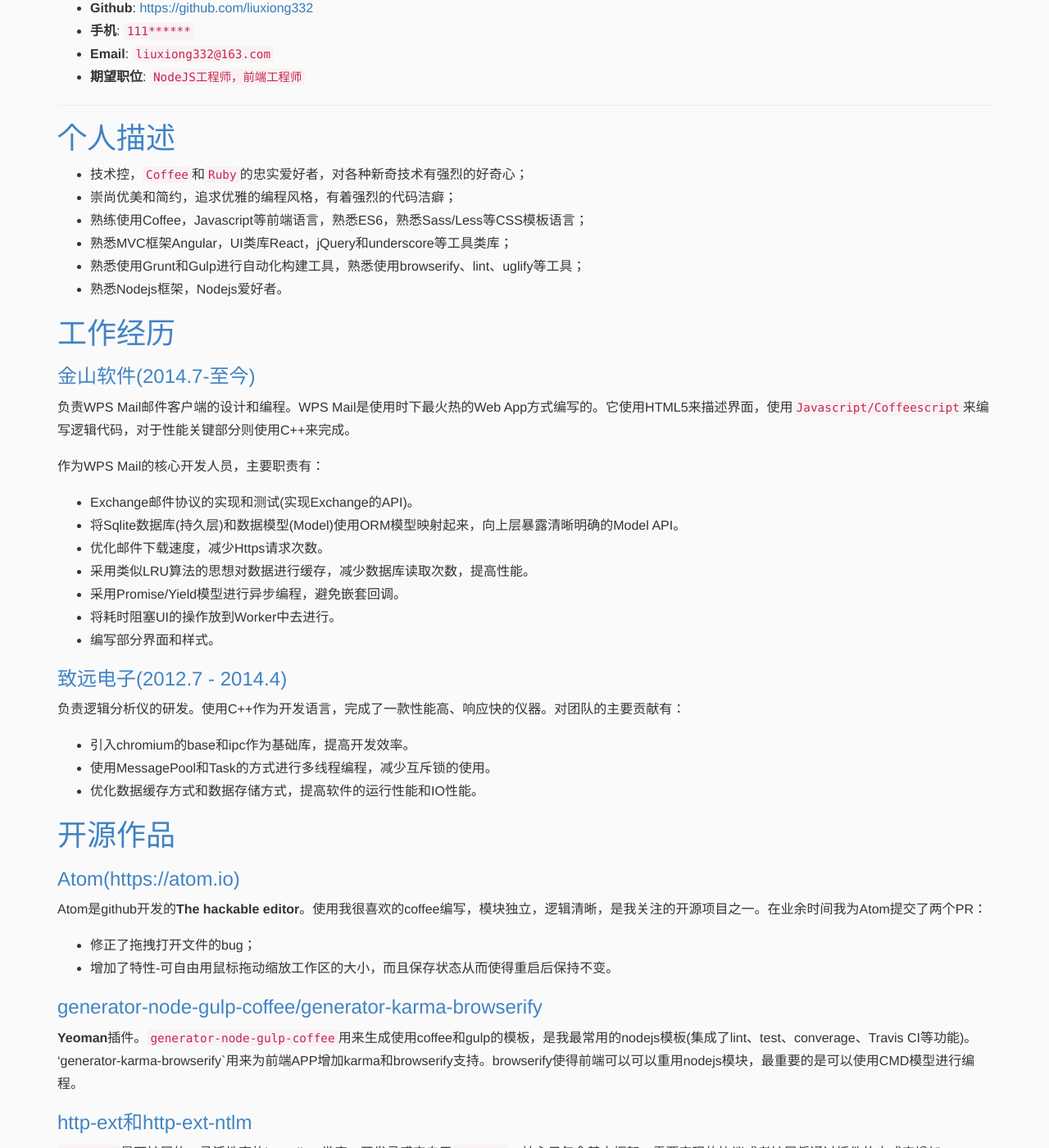
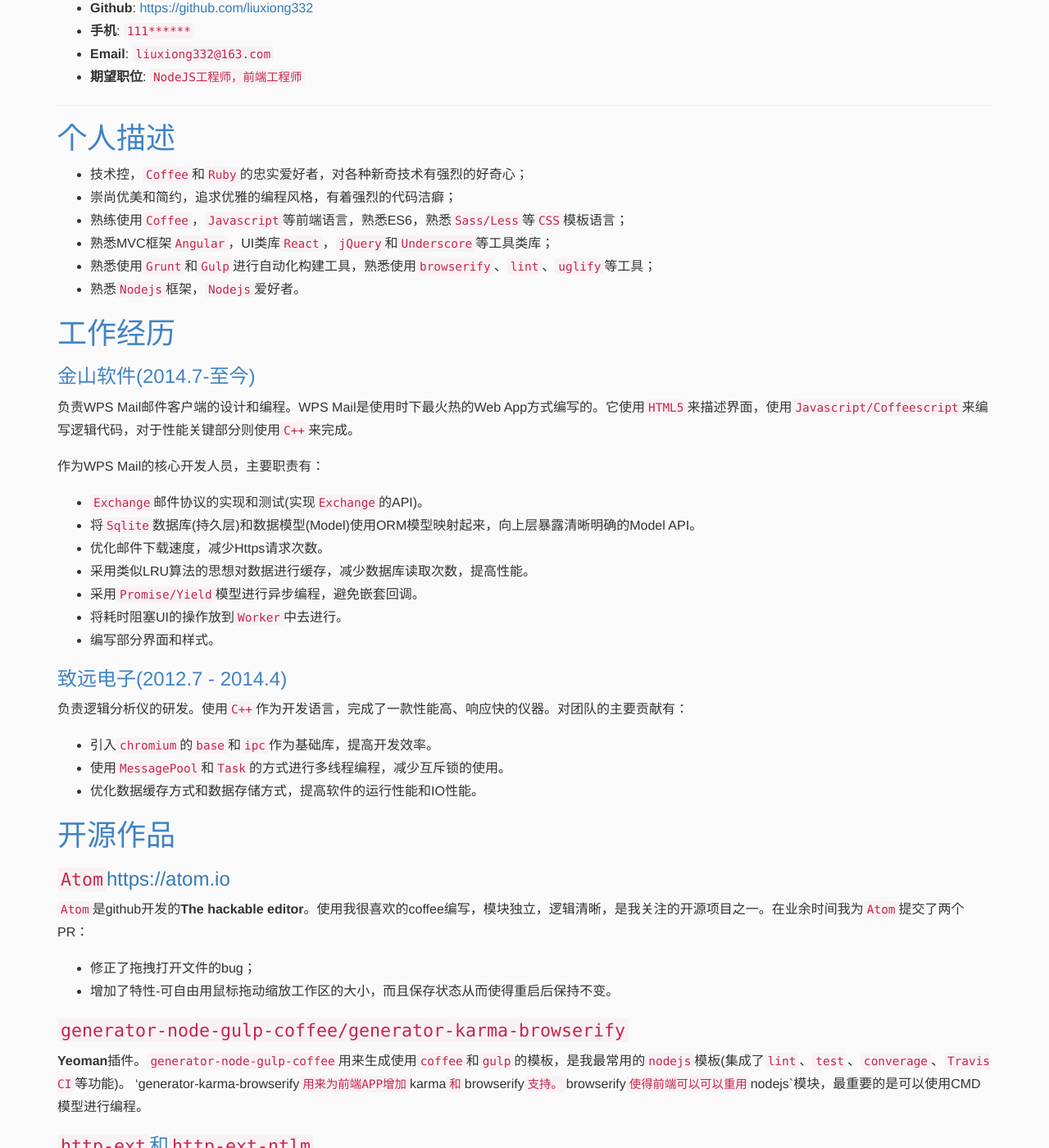
Before and after one commit to liuxiong332/liuxiong332-resume-en, a Jekyll site: the page built from index.md, in a window 1280 px wide and 1400 px high, scrolled down 277 px. Shown: the whole window at 82% size. Built offline with Jekyll 4.4.1, drawn with Linux system fonts in a browser that asks for light colours; nearby versions of some CDN libraries; some of the changed lines change nothing that is shown; some of the changed text lies outside the part shown.

Commit message:
add some code reference in index.md

```diff
--- a/_layouts/default.html
+++ b/_layouts/default.html
@@ -17,8 +17,8 @@
     <link href="https://maxcdn.bootstrapcdn.com/bootstrap/3.3.4/css/bootstrap-theme.min.css" rel="stylesheet">
 
     <!-- Custom styles -->
-    <link href="/assets/css/style.css?body=1" rel="stylesheet" type="text/css" media="all">
-    <link href="/assets/css/syntax.css?body=1" rel="stylesheet" type="text/css" media="all">
+    <link href="{{ site.baseurl }}/assets/css/style.css?body=1" rel="stylesheet" type="text/css" media="all">
+    <link href="{{ site.baseurl }}/assets/css/syntax.css?body=1" rel="stylesheet" type="text/css" media="all">
 
   </head>
 
--- a/index.md
+++ b/index.md
@@ -19,67 +19,67 @@
 # 个人描述
 * 技术控，`Coffee`和`Ruby`的忠实爱好者，对各种新奇技术有强烈的好奇心；
 * 崇尚优美和简约，追求优雅的编程风格，有着强烈的代码洁癖；
-* 熟练使用Coffee，Javascript等前端语言，熟悉ES6，熟悉Sass/Less等CSS模板语言；
-* 熟悉MVC框架Angular，UI类库React，jQuery和underscore等工具类库；
-* 熟悉使用Grunt和Gulp进行自动化构建工具，熟悉使用browserify、lint、uglify等工具；
-* 熟悉Nodejs框架，Nodejs爱好者。
+* 熟练使用`Coffee`，`Javascript`等前端语言，熟悉ES6，熟悉`Sass/Less`等`CSS`模板语言；
+* 熟悉MVC框架`Angular`，UI类库`React`，`jQuery`和`Underscore`等工具类库；
+* 熟悉使用`Grunt`和`Gulp`进行自动化构建工具，熟悉使用`browserify`、`lint`、`uglify`等工具；
+* 熟悉`Nodejs`框架，`Nodejs`爱好者。
 
 # 工作经历
 
 ### 金山软件(2014.7-至今)
 
-负责WPS Mail邮件客户端的设计和编程。WPS Mail是使用时下最火热的Web App方式编写的。它使用HTML5来描述界面，使用`Javascript/Coffeescript`来编写逻辑代码，对于性能关键部分则使用C++来完成。
+负责WPS Mail邮件客户端的设计和编程。WPS Mail是使用时下最火热的Web App方式编写的。它使用`HTML5`来描述界面，使用`Javascript/Coffeescript`来编写逻辑代码，对于性能关键部分则使用`C++`来完成。
 
 作为WPS Mail的核心开发人员，主要职责有：
 
-* Exchange邮件协议的实现和测试(实现Exchange的API)。
-* 将Sqlite数据库(持久层)和数据模型(Model)使用ORM模型映射起来，向上层暴露清晰明确的Model API。
+* `Exchange`邮件协议的实现和测试(实现`Exchange`的API)。
+* 将`Sqlite`数据库(持久层)和数据模型(Model)使用ORM模型映射起来，向上层暴露清晰明确的Model API。
 * 优化邮件下载速度，减少Https请求次数。
 * 采用类似LRU算法的思想对数据进行缓存，减少数据库读取次数，提高性能。
-* 采用Promise/Yield模型进行异步编程，避免嵌套回调。
-* 将耗时阻塞UI的操作放到Worker中去进行。
+* 采用`Promise/Yield`模型进行异步编程，避免嵌套回调。
+* 将耗时阻塞UI的操作放到`Worker`中去进行。
 * 编写部分界面和样式。
 
 ### 致远电子(2012.7 - 2014.4)
 
-负责逻辑分析仪的研发。使用C++作为开发语言，完成了一款性能高、响应快的仪器。对团队的主要贡献有：
+负责逻辑分析仪的研发。使用`C++`作为开发语言，完成了一款性能高、响应快的仪器。对团队的主要贡献有：
 
-* 引入chromium的base和ipc作为基础库，提高开发效率。
-* 使用MessagePool和Task的方式进行多线程编程，减少互斥锁的使用。
+* 引入`chromium`的`base`和`ipc`作为基础库，提高开发效率。
+* 使用`MessagePool`和`Task`的方式进行多线程编程，减少互斥锁的使用。
 * 优化数据缓存方式和数据存储方式，提高软件的运行性能和IO性能。
 
 # 开源作品
 
-### Atom(https://atom.io)
+### `Atom`[https://atom.io](https://atom.io)
 
-Atom是github开发的**The hackable editor**。使用我很喜欢的coffee编写，模块独立，逻辑清晰，是我关注的开源项目之一。在业余时间我为Atom提交了两个PR：
+`Atom`是github开发的**The hackable editor**。使用我很喜欢的coffee编写，模块独立，逻辑清晰，是我关注的开源项目之一。在业余时间我为`Atom`提交了两个PR：
 
 * 修正了拖拽打开文件的bug；
 * 增加了特性-可自由用鼠标拖动缩放工作区的大小，而且保存状态从而使得重启后保持不变。
 
-### generator-node-gulp-coffee/generator-karma-browserify
+### `generator-node-gulp-coffee/generator-karma-browserify`
 
-**Yeoman**插件。`generator-node-gulp-coffee`用来生成使用coffee和gulp的模板，是我最常用的nodejs模板(集成了lint、test、converage、Travis CI等功能)。
-'generator-karma-browserify`用来为前端APP增加karma和browserify支持。browserify使得前端可以可以重用nodejs模块，最重要的是可以使用CMD模型进行编程。
+**Yeoman**插件。`generator-node-gulp-coffee`用来生成使用`coffee`和`gulp`的模板，是我最常用的`nodejs`模板(集成了`lint`、`test`、`converage`、`Travis CI`等功能)。
+'generator-karma-browserify`用来为前端APP增加`karma`和`browserify`支持。`browserify`使得前端可以可以重用`nodejs`模块，最重要的是可以使用CMD模型进行编程。
 
-### http-ext和http-ext-ntlm
+### `http-ext`和`http-ext-ntlm`
 
 `http-ext`是可扩展的、灵活性高的http client类库。开发灵感来自于`express`。核心只包含基本框架，需要实现的协议或者扩展将通过插件的方式来增加。`http-ext-ntlm`实现了NTLM验证协议。后续将会增加`basic`和`digest`验证支持的插件。
 
-### libxmljs-builder
+### `libxmljs-builder`
 
-`libxmljs-builder`是nodejs的XML构建类库，灵感来自于Ruby的XML库`Nokogiri`。这个类库简化了构建XML的繁琐过程(从未如此畅快的构造XML)，极大提高了编程效率。
+`libxmljs-builder`是`nodejs`的XML构建类库，灵感来自于`Ruby`的XML库`Nokogiri`。这个类库简化了构建XML的繁琐过程(从未如此畅快的构造XML)，极大提高了编程效率。
 
-### node-viewpoint
+### `node-viewpoint`
 
-`Exchange API`。实现了exchange邮件协议。
+`Exchange API`。实现了`exchange`邮件协议。
 
-### xmail
+### `xmail`
 
-The hackable mail client. 框架来自于`Atom`(Chrome引擎和Nodejs)，实现了Exchange和IMAP邮件协议，当前正在开发中。具有如下特点：
+**The hackable mail client**。框架来自于`Atom`(`Chrome`引擎和`Nodejs`)，实现了`Exchange`和`IMAP`邮件协议，当前正在开发中。具有如下特点：
 
 1. 采用HTML最新技术来编写界面，如`Shadow DOM`(隐藏控件内部细节)和`registerElement`(自定义元素)。
-2. 使用Coffee和Less来进行高层编程，使用Grunt进行自动化构建，使用jasmine进行BDD测试，使用chromedriver进行集成测试，使用Atomdoc生成API文档。
-3. 对UI组件进行封装，使用React来编写复杂高效率的UI组件，采用MVVM模式将模型和视图进行解耦。
+2. 使用`Coffee`和`Less`来进行高层编程，使用`Grunt`进行自动化构建，使用`jasmine`进行BDD测试，使用chromedriver进行集成测试，使用`Atomdoc`生成API文档。
+3. 对UI组件进行封装，使用`React`来编写复杂高效率的UI组件，采用**MVVM**模式将模型和视图进行解耦。
 4. 模型利用事件来驱动视图，视图是可卸载模块，通过这样保持着UI和模型的相对灵活性，使得自定义UI非常方便。
 5. 最重要的，代码风格来自于`Atom`，保持着清晰简洁的风格，极低的耦合度和相当高的模块化。
```
